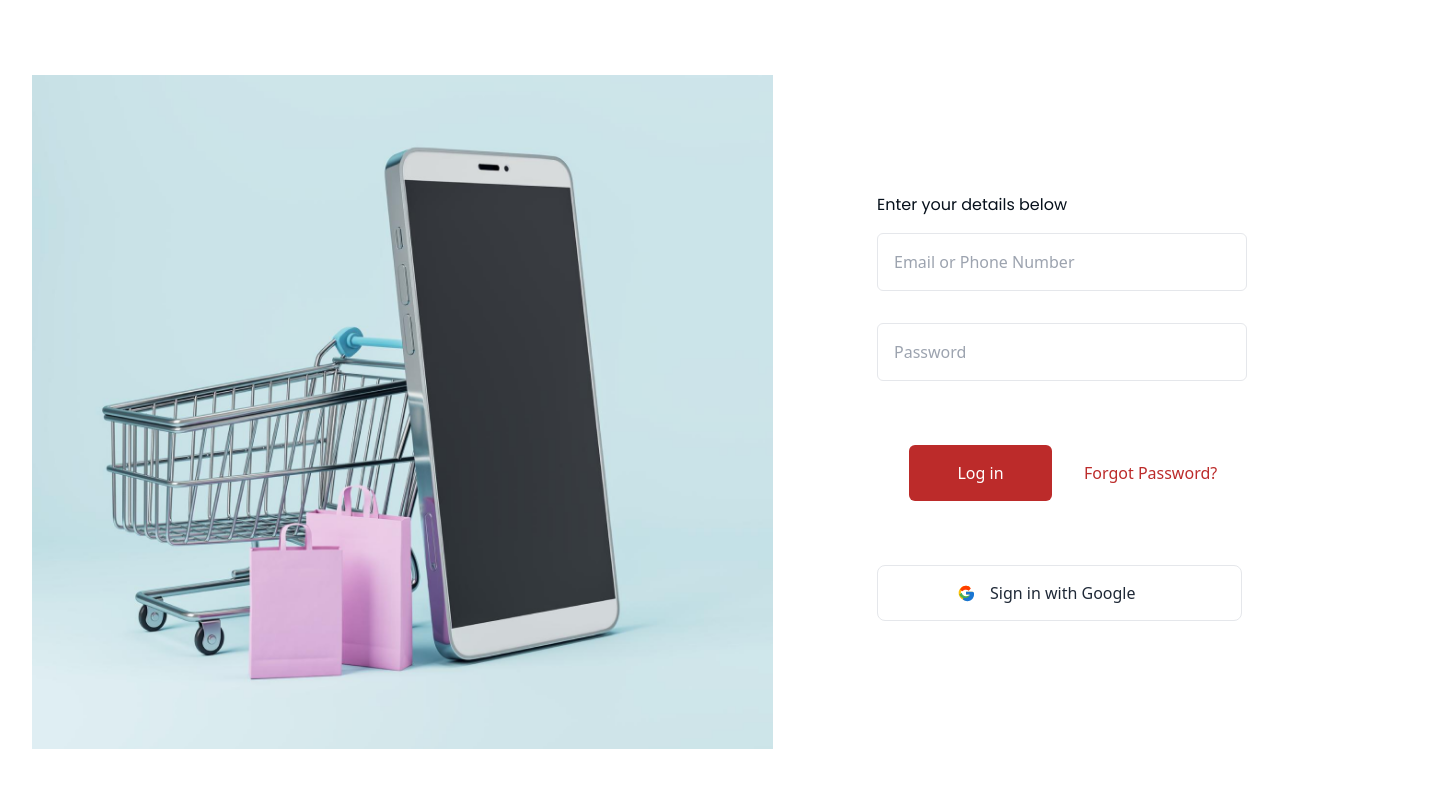
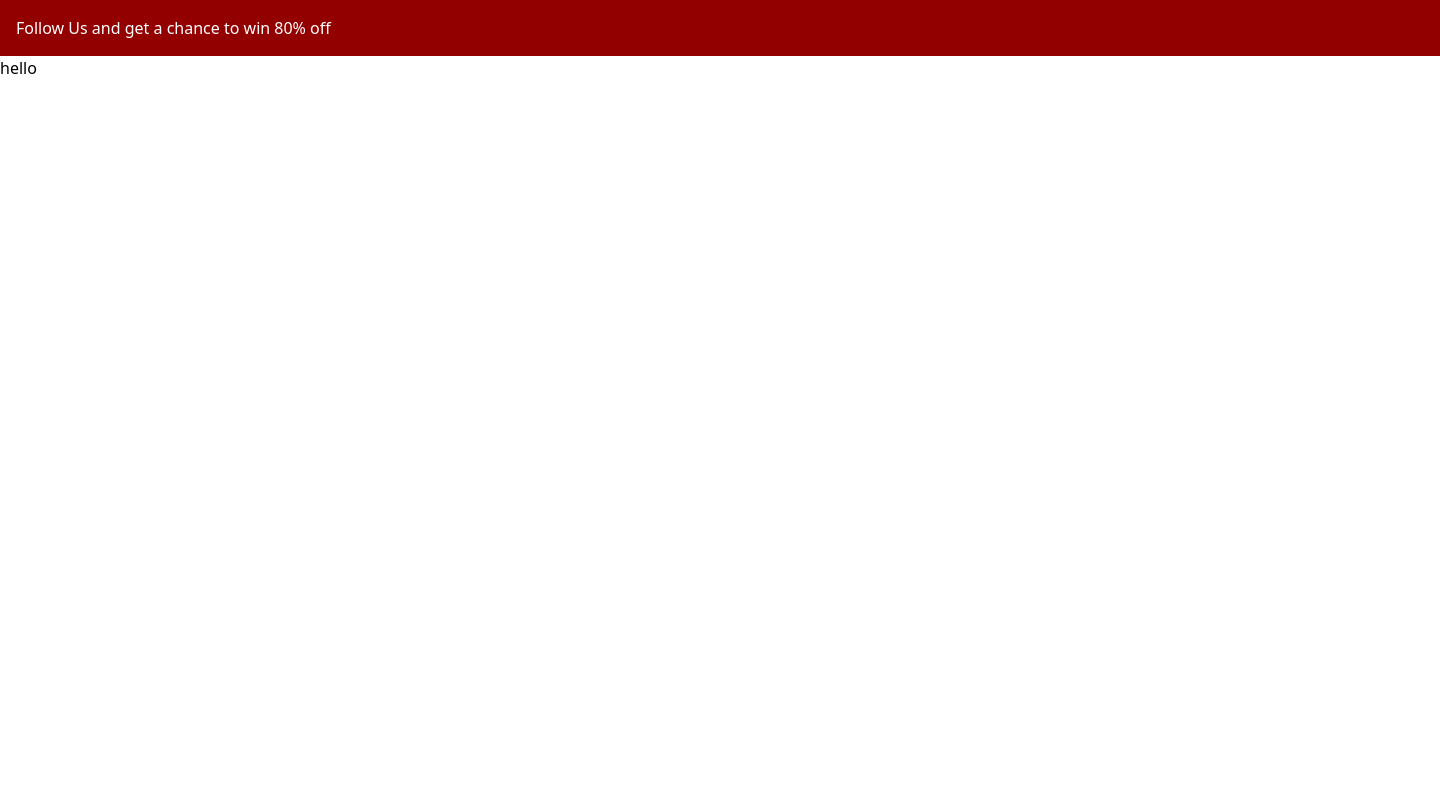
Before and after one commit to faithadewuyi/MarketMate, a React (Vite) app: page /forgot-password in a window 1280 px wide. Shown: the top 788 px of the page, 1440 px wide, since content can reach past the window. Built offline with nearby package versions, Linux system fonts and the light colour scheme; a web font is replaced by a local one.

Commit message:
Navbar started

```diff
--- a/src/App.jsx
+++ b/src/App.jsx
@@ -1,15 +1,21 @@
 
+import ForgotPassword from './components/ForgotPassword'
 import Login from './components/Login'
 import { Route, Routes } from "react-router-dom"
+import NavBar from './components/NavBar'
 
 const App = () => {
   return (
+
     <div>
+        <NavBar/>
       <Routes>
-        <Route path = "login" component={<Login/>}/>
+        <Route path="/" element={<Login />} />
+        <Route path = "forgot-password" element={<ForgotPassword/>}/>
       </Routes>
-      <Login/>
+
     </div>
+
   )
 }
 
--- a/src/components/ForgotPassword.jsx
+++ b/src/components/ForgotPassword.jsx
@@ -3,7 +3,7 @@
 const ForgotPassword = () => {
   return (
     <div>
-      <h2 className="w-[299px] h-[52px]">Forgot Password</h2>
+     <h2>hello</h2>
     </div>
   )
 }
--- a/src/components/Login.jsx
+++ b/src/components/Login.jsx
@@ -6,7 +6,7 @@ const Login = () => {
     <div className='flex flex-col lg:flex-row justify-between items-center lg:space-x-4 w-[1305px]'>
      <img src={login} alt="login image" className="hidden lg:block w-[805px] h-[781px] pt-[75px] rounded-tr-lg rounded-lg p-4" />
       <form className="w-full lg:w-1/2 space-y-4 md: p-5 align-center" >
-      <h2 className=" md: hidden lg:text-[38px] h-[58px] font-catamara text-[] ">Login to Exclusive</h2>
+      <h2 className=" md: hidden lg:block lg:text-[38px] h-[58px] font-catamara text-[] ">Login to Exclusive</h2>
       <h3 className="lg:hidden md: w-[299px] text-[38px] ">Log in to <span className='text-mred font-bold font-catamara'>MarketMate</span></h3>
       <div>
         <p className="block mb-2 lg:text-[16px] text-textcol font-poppins">Enter your details below</p>
--- /dev/null
+++ b/src/components/NavBar.jsx
@@ -0,0 +1,16 @@
+
+
+const NavBar = () => {
+  return (
+    <div>
+      <header className="  bg-darkred text-white w-[1440px]">
+      <p className="p-2 ">Follow Us and get a chance to win 80% off</p>
+      </header>
+      <nav>
+
+      </nav>
+    </div>
+  )
+}
+
+export default NavBar
--- a/tailwind.config.js
+++ b/tailwind.config.js
@@ -19,6 +19,7 @@ export default {
 
       colors: {
         mred: '#BC2B2A',
+        darkred: '#920100',
         secblue: '#184172',
         dgray: '#D0D0D0',
         darkblue: '#0E2744',
```
